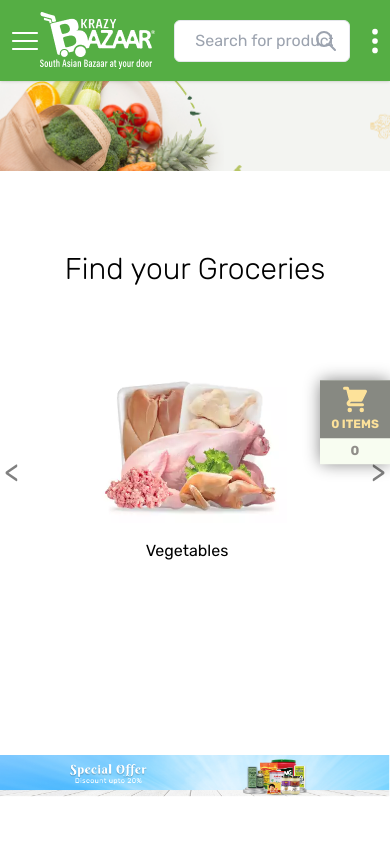
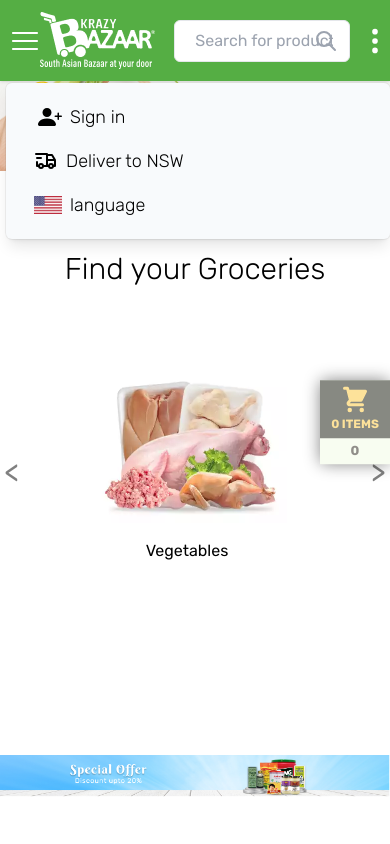
Before and after one commit to mrsamia/Kb_webclient, a Next.js app: page / in a window 390 px wide. Both pictures are taken after a click on the element 370 px from the left and 40 px from the top of the page. Shown: the top 844 px of the page. Built offline with nearby package versions, Linux system fonts and the light colour scheme.

Commit message:
SRM | update

```diff
--- a/components/Nav/Nav.js
+++ b/components/Nav/Nav.js
@@ -12,6 +12,8 @@ import Styles from "./nav.module.css";
 import { RxHamburgerMenu } from "react-icons/rx";
 import { RxCross2 } from "react-icons/rx";
 import { BsThreeDotsVertical } from "react-icons/bs";
+import { TbTruckDelivery } from "react-icons/tb";
+import { BsPersonPlusFill } from "react-icons/bs";
 
 function Nav({ showSideBarHandler }) {
   const [language, setLanguage] = useState(false)
@@ -20,7 +22,10 @@ function Nav({ showSideBarHandler }) {
     setLanguage(!language);
 
   }
-
+  const [threeDotsVertical,setthreeDotsVertical]= useState(false)
+function ThreeDotsVertical(){
+  setthreeDotsVertical(!threeDotsVertical);
+}
   return (
     <div className="sticky top-0 z-10">
       <nav className="bg-green-500 shadow ">
@@ -111,27 +116,53 @@ function Nav({ showSideBarHandler }) {
                       ></path>
                     </svg>
                   </button>
-
                 </div>
                 {
                   language ? <div className="absolute right-0 z-10 mt-10  w-44 origin-top-right rounded-md bg-white shadow-lg ring-1 ring-black ring-opacity-5 focus:outline-none" >
                     <ul>
                       <li>
-                        <a href="" className="text-green-700 block px-4 py-2 text-xs hover:bg-gray-100 hover:rounded-md ">Bangla</a>
+                        <a href="" className="text-green-700 block px-4 py-2 text-xs hover:bg-gray-100 hover:rounded-md">Bangla</a>
                       </li>
                       <li>
-                        <a href="#" className="text-green-700 block px-4 py-2 text-xs hover:bg-gray-100 hover:rounded-md" >English</a>
+                        <a href="#" className="text-green-700 block px-4 py-2 text-xs hover:bg-gray-100 hover:rounded-md">English</a>
                       </li>
                     </ul>
                   </div> : null
                 }
               </div>
             </div>
-            <div className="text-white lg:hidden">
-              <BsThreeDotsVertical className={Styles.hamBergerMenuIcon} />
+            <div className="text-white lg:hidden" onClick={ThreeDotsVertical}>
+              <BsThreeDotsVertical className={Styles.hamBergerMenuIcon}/>
             </div>
-            {/* </div> */}
 
+          { threeDotsVertical ? <div className="absolute right-0 z-10 mt-60 py-5 w-96 origin-top-right rounded-md bg-slate-50 shadow-lg ring-1 ring-black ring-opacity-5 focus:outline-none">
+
+              <div className="flex sm:pl-4 ">
+                <div className="flex items-center pr-2 pl-8 ">
+                  <BsPersonPlusFill className="text-2xl"/>
+                </div>
+                <div>
+                  <p className="text-lg font-light">Sign in</p>
+                </div>
+              </div>
+              <div className="flex  sm:pl-4 py-4">
+                <div className="flex items-center pr-2 pl-7 ">
+                <TbTruckDelivery className="text-2xl"/>
+                </div>
+                <div className="flex items-center">
+                  <div className="flex items-center ">
+                    <p className="text-lg font-light">Deliver to NSW</p>
+                  </div>
+                </div>
+              </div>
+              <div className="flex sm:pl-4">
+             <div className="flex items-center pr-2 pl-7">
+             <Image src={flag1} alt="img" />
+             </div>
+                <p className=" flex items-center text-lg font-light">language</p>
+              </div>
+
+            </div> : " "}
           </div>
         </div>
 
--- a/pages/index.js
+++ b/pages/index.js
@@ -56,9 +56,9 @@ export default function Home() {
         </div>
        </section>
 
-       {/* {styles.shoppingCartWrapper} */}
+
       {cart? <section>
-          <div className= {[styles.shoppingCartWrapper,"md:w-full"].join(' ')}>
+          <div className= {styles.shoppingCartWrapper}>
             <button className="text-lg px-4 border" onClick={cartCloseHandler} >close</button>
           </div>
        </section>:""}
--- a/styles/Home.module.css
+++ b/styles/Home.module.css
@@ -44,7 +44,6 @@
   position: fixed;
   top: 82px;
   bottom: 0;
-  /* transform: translateY(-50%); */
   background-color: rgb(248, 252, 252);
   box-shadow: 0 0 16px -1px rgb(0 0 0 / 35%);
   right: 0;
```
